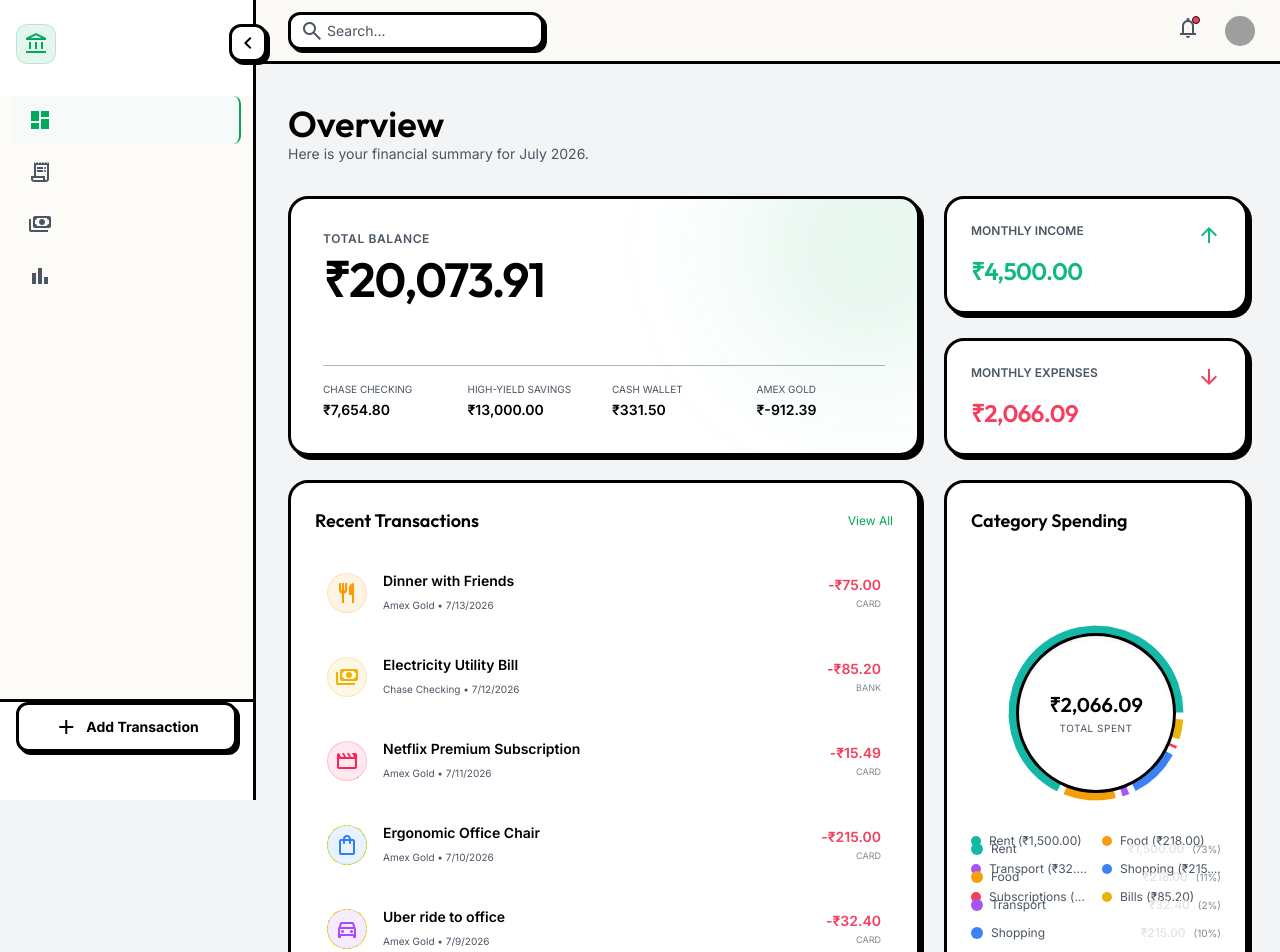
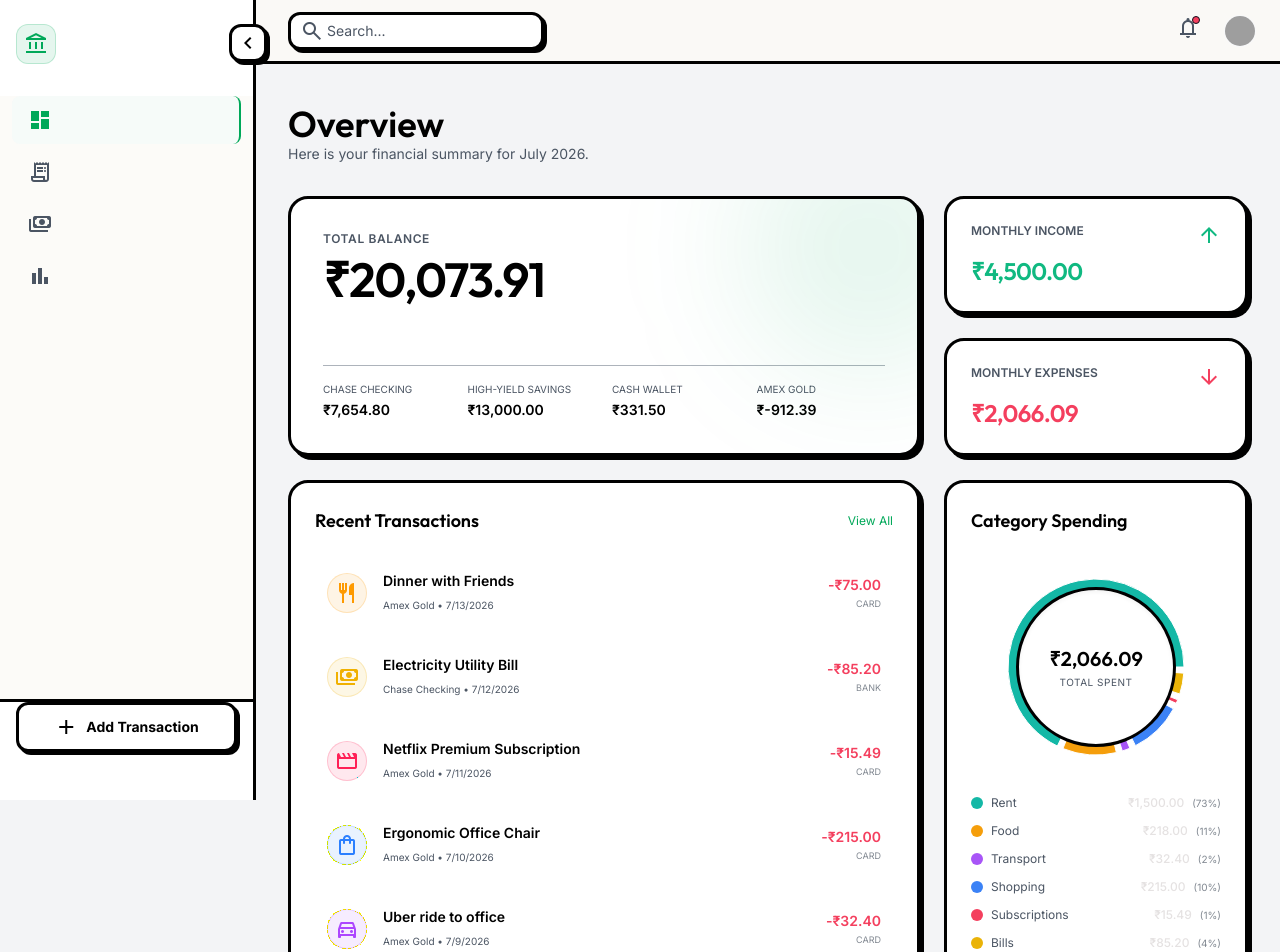
Before and after one commit to ARITRAKUNDU07/finance-manager-, a Next.js app: page / in a window 1280 px wide. Shown: the top 952 px of the page. Built offline with nearby package versions, Linux system fonts and the light colour scheme; grey boxes are pictures that could not be loaded.

Commit message:
Fix duplicate chart legend overlap and change reports chart formatting to Rupee symbol

```diff
--- a/app/(dashboard)/page.tsx
+++ b/app/(dashboard)/page.tsx
@@ -291,21 +291,8 @@ export default function DashboardPage() {
                   </p>
                 ) : (
                   <>
-                    <div className="w-full h-48 relative">
+                    <div className="w-full">
                       <CategoryPieChart data={pieChartData} />
-                    </div>
-                    <div className="w-full grid grid-cols-2 gap-3 mt-6">
-                      {pieChartData.slice(0, 6).map((item) => (
-                        <div key={item.name} className="flex items-center gap-2">
-                          <span
-                            className="w-2.5 h-2.5 rounded-full shrink-0"
-                            style={{ backgroundColor: item.color }}
-                          ></span>
-                          <span className="text-xs text-on-surface-variant font-sans truncate">
-                            {item.name} ({formatCurrency(item.value)})
-                          </span>
-                        </div>
-                      ))}
                     </div>
                   </>
                 )}
--- a/components/reports/ReportsView.tsx
+++ b/components/reports/ReportsView.tsx
@@ -263,17 +263,19 @@ export default function ReportsView({ transactions }: ReportsViewProps) {
                   tickLine={false}
                   axisLine={false}
                   dx={-5}
-                  tickFormatter={(val) => `$${val}`}
+                  tickFormatter={(val) => `₹${val}`}
                 />
                 <Tooltip
-                  formatter={(value: any) => [`$${value}`, "Spent"]}
+                  formatter={(value: any) => [`₹${value}`, "Spent"]}
                   contentStyle={{
-                    backgroundColor: "rgba(30, 41, 59, 0.9)",
-                    borderColor: "#334155",
-                    borderRadius: "8px",
-                    color: "#e5e2e2",
+                    backgroundColor: "#ffffff",
+                    borderColor: "#000000",
+                    borderWidth: "3px",
+                    borderRadius: "0px",
+                    color: "#000000",
                     fontFamily: "Inter, sans-serif",
                     fontSize: "12px",
+                    boxShadow: "3px 3px 0px 0px #000000",
                   }}
                 />
                 <Bar
```
